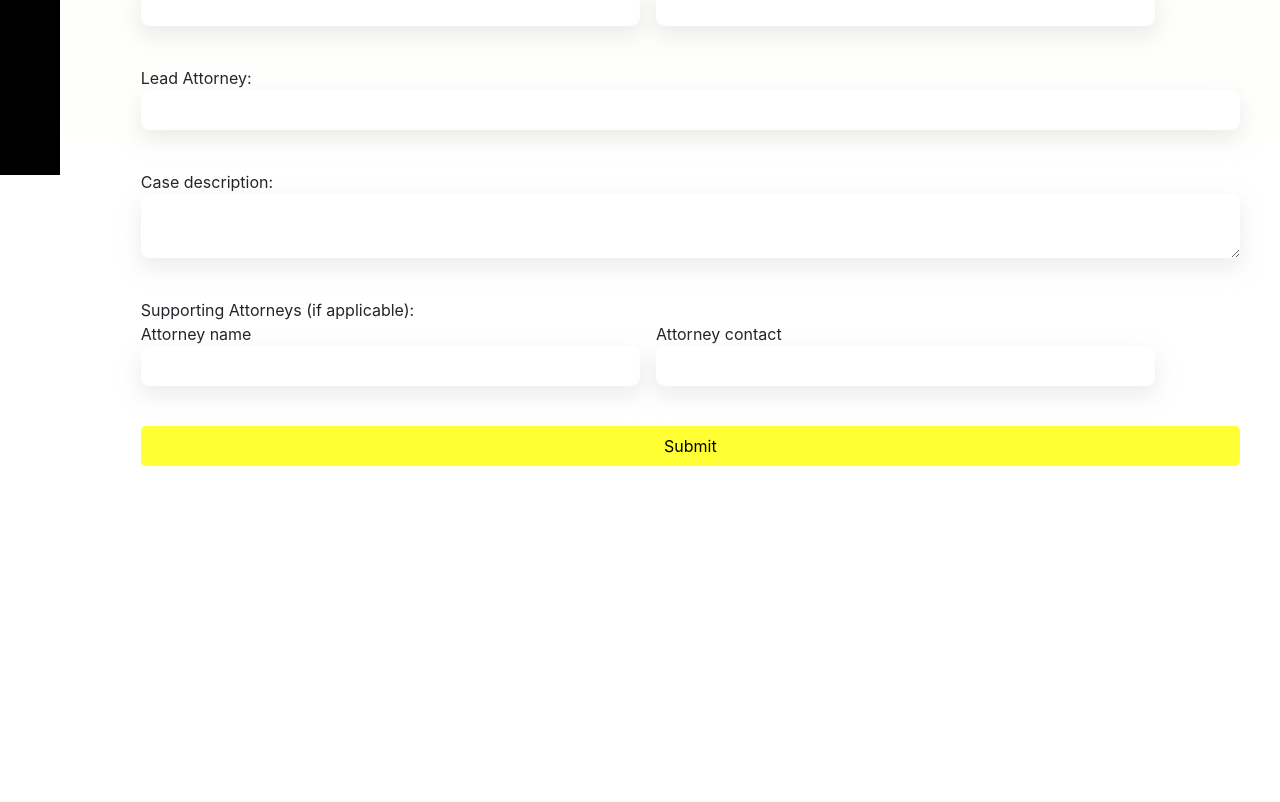
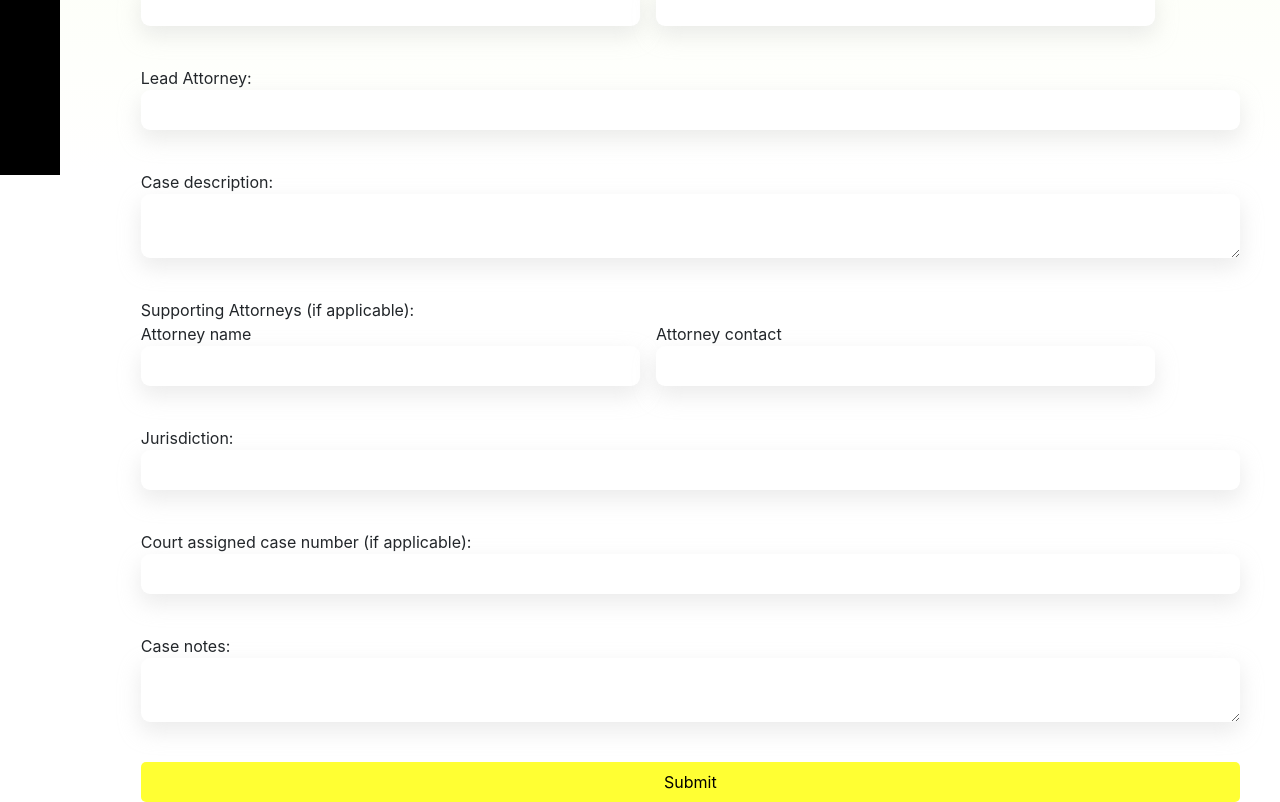
Before and after one commit to xenoninnovations/Expenser, a React (Create React App) app: page /addclientform in a window 1280 px wide. Shown: the part 625-1427 px from the top of the page. Before the commit the page ends 1091 px from the top, so only its background shows below. Built offline with nearby package versions, Linux system fonts and the light colour scheme; no server answers; the database is empty.

Commit message:
added all form fields

```diff
--- a/src/pages/book-keeping/Addclientform.js
+++ b/src/pages/book-keeping/Addclientform.js
@@ -214,10 +214,10 @@ function Addclientform({ closeModal }) {
               </label>
             </div>
           </div>
+
           {/**Case witnesses */}
           <label className="label">
             Case witnesses (if applicable):
-            <form>
             <label className="label">
               <div className="form-section-content">
                 <div>
@@ -242,8 +242,8 @@ function Addclientform({ closeModal }) {
                 </div>
               </div>
             </label>
-            </form>
           </label>
+
           {/**Lead Attorney */}
           <label className="label">
             Lead Attorney:
@@ -256,21 +256,21 @@ function Addclientform({ closeModal }) {
               required
             />
           </label>
+
           {/**Case Description */}
           <label className="label">
             Case description:
             <textarea
               className="fields"
-              type="text"
               name="caseDesc"
               value={formData.caseDesc}
               onChange={handleChange}
             ></textarea>
           </label>
+
           {/**Supporting Attorneys */}
           <label className="label">
             Supporting Attorneys (if applicable):
-            <form>
             <label className="label">
               <div className="form-section-content">
                 <div>
@@ -295,8 +295,45 @@ function Addclientform({ closeModal }) {
                 </div>
               </div>
             </label>
-            </form>
           </label>
+
+          {/**Jurisdiction */}
+          <label className="label">
+            Jurisdiction:
+            <input
+              className="fields"
+              type="text"
+              name="jurisdiction"
+              value={formData.jurisdiction}
+              onChange={handleChange}
+              required
+            />
+          </label>
+
+          {/**Court assigned case number */}
+          <label className="label">
+            Court assigned case number (if applicable):
+            <input
+              className="fields"
+              type="text"
+              name="courtNumber"
+              value={formData.courtNumber}
+              onChange={handleChange}
+              required
+            />
+          </label>
+
+          {/**Case Notes */}
+          <label className="label">
+            Case notes:
+            <textarea
+              className="fields"
+              name="caseNotes"
+              value={formData.caseNotes}
+              onChange={handleChange}
+            ></textarea>
+          </label>
+
           <button type="submit" className="add-expense-button">
             Submit
           </button>
```
Lines whose indentation alone changed are shown as unchanged.
